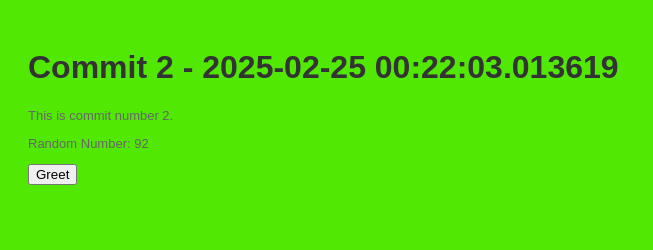
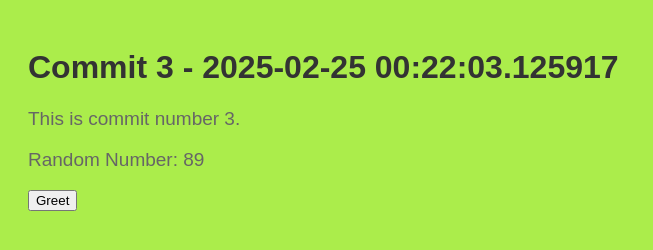
Before and after one commit to stiffs95/my-repo-20250225002151, a plain HTML site: page index.html in a window 1280 px wide. Shown: the whole page, without its empty margins (0-653 px from the left). Drawn offline with Linux system fonts and the light colour scheme.

Commit message:
📝 My last commit 3 (HTML, CSS, JS, or PY)

```diff
--- a/index.html
+++ b/index.html
@@ -2,13 +2,13 @@
     <!DOCTYPE html>
     <html>
     <head>
-        <title>Commit 2 - 2025-02-25 00:22:03.013619</title>
+        <title>Commit 3 - 2025-02-25 00:22:03.125917</title>
         <link rel="stylesheet" href="style.css">
     </head>
     <body>
-        <h1>Commit 2 - 2025-02-25 00:22:03.013619</h1>
-        <p>This is commit number 2.</p>
-        <p>Random Number: 92</p>
+        <h1>Commit 3 - 2025-02-25 00:22:03.125917</h1>
+        <p>This is commit number 3.</p>
+        <p>Random Number: 89</p>
         <button onclick="greet()">Greet</button>
         <script src="script.js"></script>
     </body>
--- a/script.js
+++ b/script.js
@@ -2,4 +2,4 @@
     function greet() {
         alert('Hello from commit ' + commitNumber + '!');
     }
-    var commitNumber = 2;
+    var commitNumber = 3;
--- a/style.css
+++ b/style.css
@@ -1,7 +1,7 @@
 
     body {
         font-family: Arial, sans-serif;
-        background-color: #51e804;
+        background-color: #abed4b;
         padding: 20px;
     }
     h1 {
@@ -9,5 +9,5 @@
     }
     p {
         color: #666;
-        font-size: 13px;
+        font-size: 19px;
     }
```
